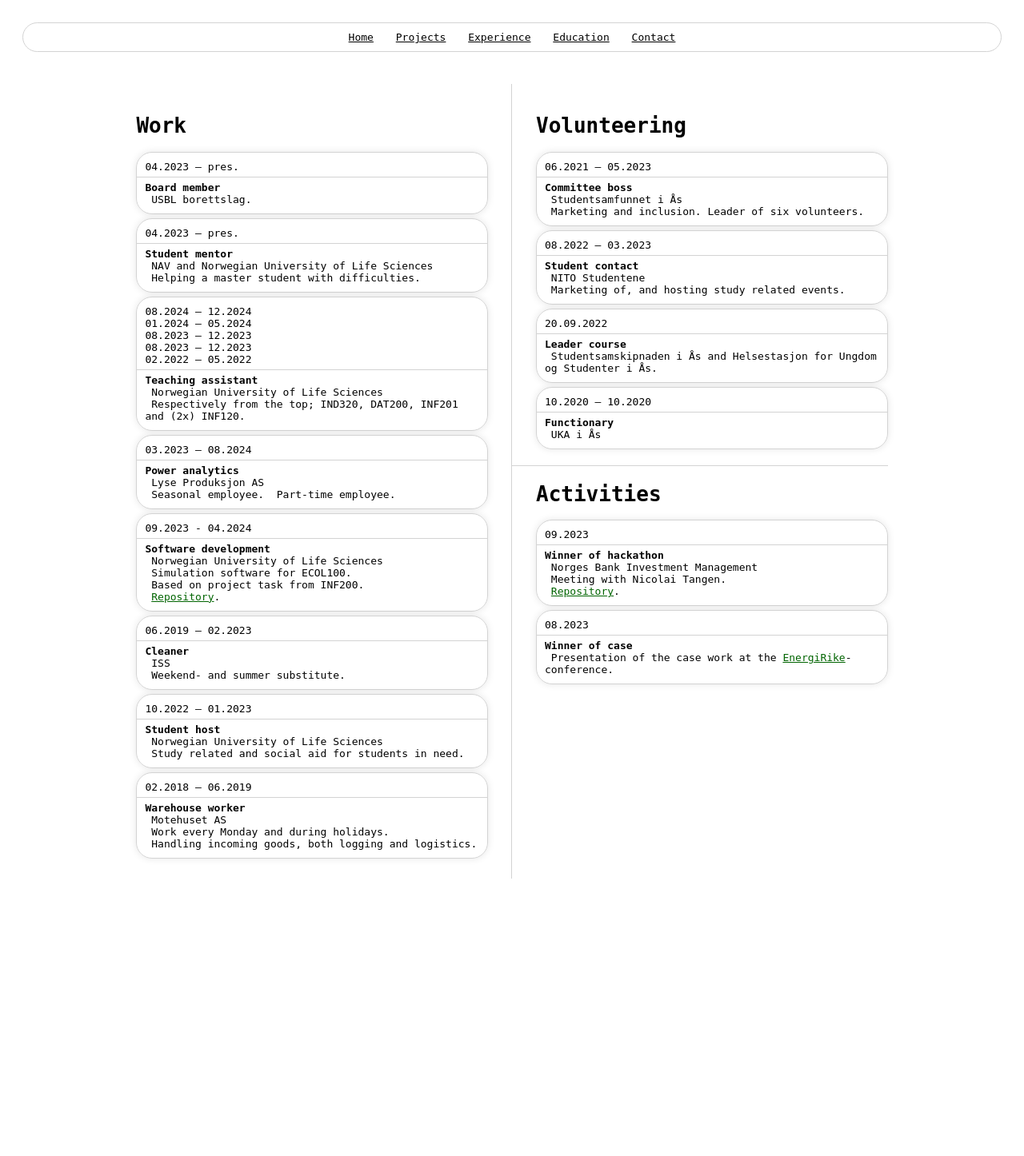
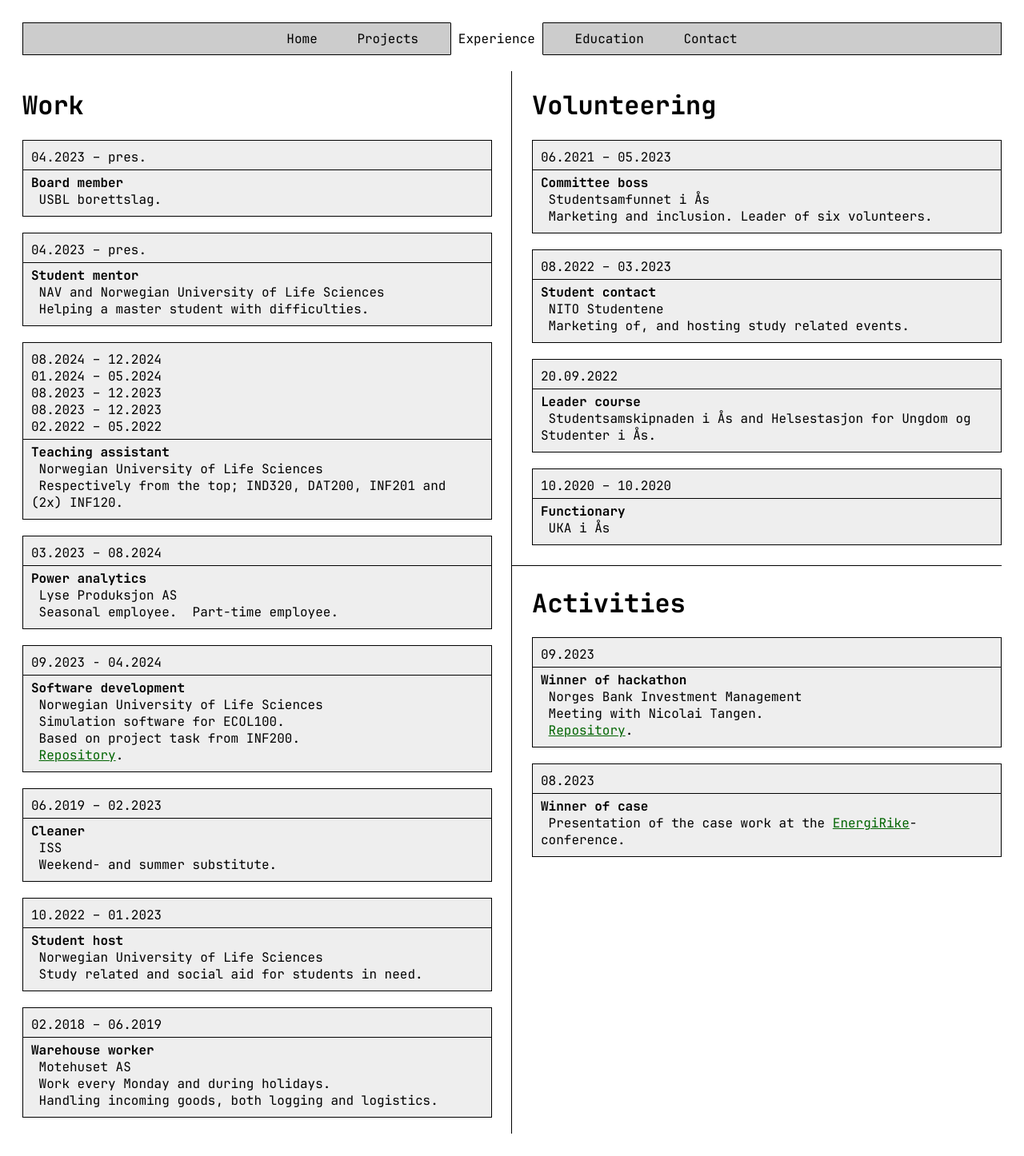
Before and after one commit to hallvardnmbu/dilettant, a PHP site: page /experience.html in a window 1280 px wide. Shown: the whole page at 80% size. Before the commit the page ends 1099 px from the top, so only its background shows below. Run offline with PHP 8.4, Linux system fonts and the light colour scheme.

Commit message:
Updated UI.

```diff
--- a/404.html
+++ /dev/null
@@ -1,6 +0,0 @@
-<!doctype html>
-<html lang="en">
-    <head>
-        <meta http-equiv="refresh" content="0; url=/home.html" />
-    </head>
-</html>
--- a/contact.html
+++ b/contact.html
@@ -13,11 +13,11 @@
                 <a href="projects.html">Projects</a>
                 <a href="experience.html">Experience</a>
                 <a href="education.html">Education</a>
-                <a href="contact.html">Contact</a>
+                <a href="contact.html" class="active">Contact</a>
             </nav>
         </header>
 
-        <main>
+        <main class="contact">
             <!-- <h1>Hallvard Høyland Lavik</h1> -->
             <p>Brekkeveien 23 H0324 1430 Ås&nbsp;&nbsp·&nbsp;&nbsp+47 923 39 982</p>
             <p>
--- a/education.html
+++ b/education.html
@@ -12,7 +12,7 @@
                 <a href="home.html">Home</a>
                 <a href="projects.html">Projects</a>
                 <a href="experience.html">Experience</a>
-                <a href="education.html">Education</a>
+                <a href="education.html" class="active">Education</a>
                 <a href="contact.html">Contact</a>
             </nav>
         </header>
--- a/experience.html
+++ b/experience.html
@@ -11,7 +11,7 @@
             <nav>
                 <a href="home.html">Home</a>
                 <a href="projects.html">Projects</a>
-                <a href="experience.html">Experience</a>
+                <a href="experience.html" class="active">Experience</a>
                 <a href="education.html">Education</a>
                 <a href="contact.html">Contact</a>
             </nav>
--- a/home.html
+++ b/home.html
@@ -9,7 +9,7 @@
     <body class="dilettant">
         <header>
             <nav>
-                <a href="home.html">Home</a>
+                <a href="home.html" class="active">Home</a>
                 <a href="projects.html">Projects</a>
                 <a href="experience.html">Experience</a>
                 <a href="education.html">Education</a>
@@ -18,7 +18,8 @@
         </header>
 
         <main>
-            <p>Henlo.</p>
+            <p>"Henlo."</p>
+            <p>&nbsp;- Hallvard</p>
         </main>
     </body>
 </html>
--- a/projects.html
+++ b/projects.html
@@ -10,7 +10,7 @@
         <header>
             <nav>
                 <a href="home.html">Home</a>
-                <a href="projects.html">Projects</a>
+                <a href="projects.html" class="active">Projects</a>
                 <a href="experience.html">Experience</a>
                 <a href="education.html">Education</a>
                 <a href="contact.html">Contact</a>
@@ -20,7 +20,7 @@
         <main>
             <section>
                 <strong>neurons</strong><br />
-                &nbsp;Modular neural networks in Rust.<br />
+                &nbsp;Modular neural networks from scratch, in Rust.<br />
                 &nbsp;<a href="https://github.com/hallvardnmbu/neurons" target="_blank"
                     >Repository</a
                 >.<br />
--- a/style.css
+++ b/style.css
@@ -1,46 +1,66 @@
+@font-face {
+    font-family: "JetBrainsMono";
+    src: url("./fonts/JetBrainsMono/Regular.woff2") format("woff2");
+    font-weight: 400; /* Normal weight */
+}
+
+@font-face {
+    font-family: "JetBrainsMono";
+    src: url("./fonts/JetBrainsMono/Light.woff2") format("woff2");
+    font-weight: 300; /* Light weight */
+}
+
+@font-face {
+    font-family: "JetBrainsMono";
+    src: url("./fonts/JetBrainsMono/Bold.woff2") format("woff2");
+    font-weight: 700; /* Bold weight */
+}
+
+@font-face {
+    font-family: "JetBrainsMono";
+    src: url("./fonts/JetBrainsMono/ExtraBold.woff2") format("woff2");
+    font-weight: 800; /* Extra Bold weight */
+}
+
 body {
-    font-family: monospace;
+    font-family: "JetBrainsMono", monospace;
     display: grid;
     grid-template-rows: auto 1fr;
     grid-gap: 20px;
     padding: 20px;
 }
 
-.dilettant section {
-    border: 1px solid lightgray;
-    border-radius: 20px;
-    box-shadow: 0px 0px 10px rgba(0, 0, 0, 0.1);
-    padding: 10px;
-    margin: 5px 0px;
-}
-
-.dilettant hr {
-    border: none;
-    height: 1px;
-    background-color: lightgray;
-    margin: 20px 0px;
-    margin-left: -30px;
-}
-
-.dilettant section hr {
-    border: none;
-    height: 1px;
-    background-color: lightgray;
-    margin: 5px -10px;
-}
-
 .dilettant header {
-    border-radius: 50px;
-    border: 1px solid lightgray;
+    border: 1px solid black;
+    background-color: #cccccc;
     grid-column: 1 / -1;
-    padding: 10px;
     text-align: center;
 }
 
 .dilettant nav a {
     display: inline-block;
-    margin: 0 10px;
+    margin: -1px 10px;
     color: black;
+    padding: 10px;
+    text-decoration: none;
+}
+
+.dilettant nav a:hover {
+    background-color: white;
+    padding: 9px;
+    border-left: 1px solid black;
+    border-right: 1px solid black;
+    border-top: 1px solid white;
+    border-bottom: 1px solid white;
+}
+
+.dilettant nav a.active {
+    background-color: white;
+    padding: 9px;
+    border-left: 1px solid black;
+    border-right: 1px solid black;
+    border-top: 1px solid white;
+    border-bottom: 1px solid white;
 }
 
 .dilettant a {
@@ -49,34 +69,60 @@ body {
 }
 
 .dilettant a:hover {
-    background-color: lightgray;
+    background-color: #cccccc;
+}
+
+.dilettant section {
+    border: 1px solid black;
+    background-color: #eeeeee;
+    padding: 10px;
+    margin: 20px 0px;
+}
+
+.dilettant section hr {
+    border: none;
+    height: 1px;
+    background-color: black;
+    margin: 5px -10px;
 }
 
 .dilettant main {
     grid-column: 1 / -1;
-    padding: 20px;
-    margin: 0 auto;
     text-align: left;
 }
 
+.dilettant main.contact {
+    text-align: center;
+}
+
 .dilettant img {
-    border: 1px solid lightgray;
-    border-radius: 20px;
-    /* padding: 10px; */
-    max-width: 366px;
-    box-shadow: 0px 0px 20px rgba(0, 0, 0, 0.2);
+    border: 1px solid black;
+    max-width: 448px;
+    box-shadow:
+        10px 10px 0px #cccccc,
+        10px 10px 0px 1px black;
+    display: block;
+    margin-left: auto;
+    margin-right: auto;
+}
+
+.dilettant hr {
+    border: none;
+    height: 1px;
+    background-color: black;
+    margin: 25px 0px;
+    margin-left: -25px;
 }
 
 .dilettant .columns {
     display: grid;
     grid-template-columns: repeat(2, 1fr);
-    grid-gap: 20px;
-    width: 80%;
+    grid-gap: 50px;
+    width: 100%;
     margin: 0 auto;
 }
 
 .dilettant .columns column {
-    padding: 20px;
     position: relative;
 }
 
@@ -84,12 +130,41 @@ body {
     content: "";
     position: absolute;
     top: 0;
-    right: -10px;
+    right: -25px;
     height: 100%;
     width: 1px;
-    background-color: lightgray;
+    background-color: black;
 }
 
 .dilettant .columns column:last-child::before {
     display: none;
 }
+
+@media (max-width: 680px) {
+    .dilettant header {
+        border: none;
+        background-color: white;
+        grid-column: 1 / -1;
+        text-align: center;
+    }
+
+    .dilettant nav a {
+        display: inline-block;
+        margin: -1px 10px;
+        color: black;
+        padding: 10px;
+        text-decoration: none;
+    }
+
+    .dilettant nav a:hover {
+        background-color: #cccccc;
+        padding: 9px;
+        border: 1px solid black;
+    }
+
+    .dilettant nav a.active {
+        background-color: #cccccc;
+        padding: 9px;
+        border: 1px solid black;
+    }
+}
```
Also changed, not shown: fonts/JetBrainsMono/AUTHORS.txt (added, +10 -0 lines), fonts/JetBrainsMono/OFL.txt (added, +93 -0 lines), index.php (+6 -15 lines), .htaccess, fonts/JetBrainsMono/Bold.woff2 (added), fonts/JetBrainsMono/ExtraBold.woff2 (added), fonts/JetBrainsMono/Light.woff2 (added), fonts/JetBrainsMono/Regular.woff2 (added).
